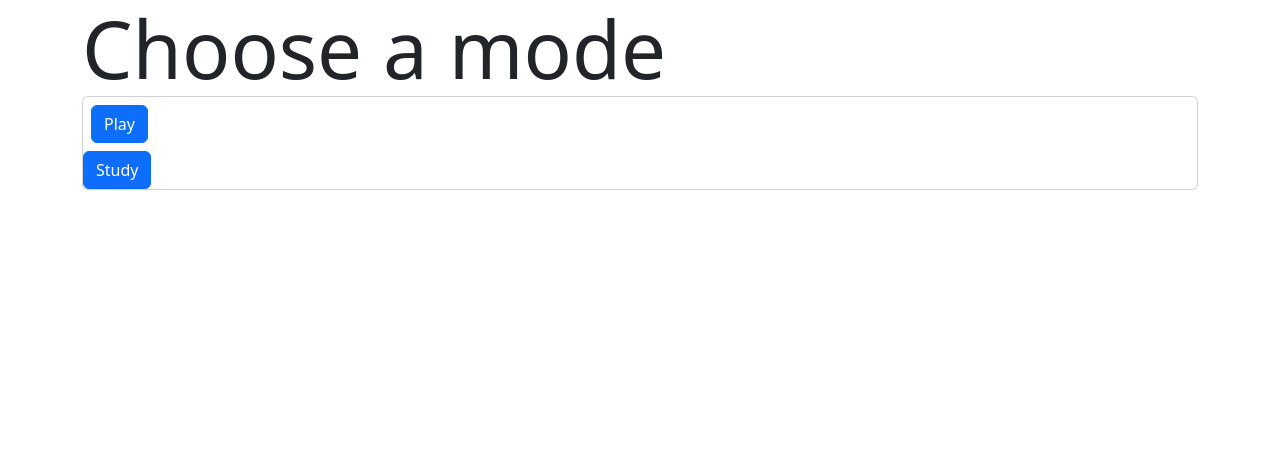
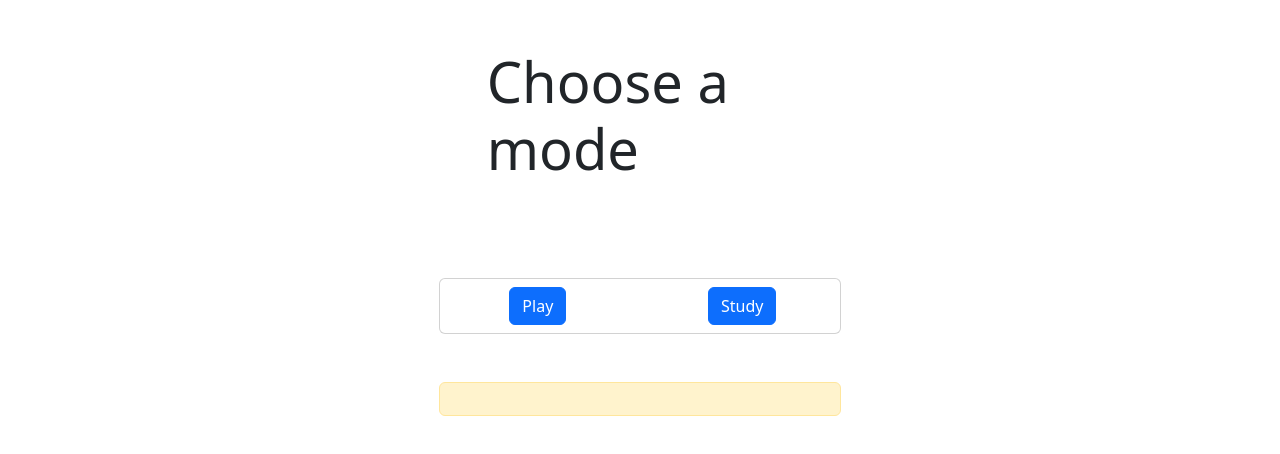
Before and after one commit to sulthan1866/Study-cards, a React (Vite) app in the folder Study cards/: page / in a window 1280 px wide. Shown: the top 454 px of the page. Built offline with nearby package versions, Linux system fonts and the light colour scheme.

Commit message:
count feature bug fixed(seen marks in study mode too) and a better home page to choose modes

```diff
--- a/Study cards/src/components/Card.tsx
+++ b/Study cards/src/components/Card.tsx
@@ -12,7 +12,7 @@ interface Props {
   onClick: () => void;
 }
 
-function Card({question,answer,value,onClick,qno,options,correct_option,tester}: Props) {
+function Card({question,answer,value,onClick,qno,options,correct_option,tester,length}: Props) {
 
   const [mess, setMess] = useState<string>("");
   const [option, setOption] = useState<string>("");
@@ -26,7 +26,7 @@ function Card({question,answer,value,onClick,qno,options,correct_option,tester}:
 
   const nocurser: React.CSSProperties = {
     cursor: "default",
-    height: 400,
+    height: 450,
 
     width: 400,
   };
@@ -49,11 +49,16 @@ function Card({question,answer,value,onClick,qno,options,correct_option,tester}:
 
 
   const showResult = ()=>{
-    if(qno>=length){
-      if(length/marks>3)setMess("Prepare well next time !!!!");
-      else if(length/marks>=2)setMess("Mid")
-      else if(length===marks)setMess("Excellent Great job :)")
-      else setMess("Good job")
+    const messElement=document.getElementById("mess");
+    if(qno>=length && tester){
+      if(length===marks){messElement?.classList.add("text-success") ;setMess(`${marks+" / "+length} Excellent Great job :)`)}
+        else if(length/marks<2){messElement?.classList.add("text-primary");setMess(`${marks+" / "+length} Good job !`)}
+        else if(length/marks<2.5){messElement?.classList.add("text-primary");setMess(`${marks+" / "+length} Cool !`)}
+
+      else {messElement?.classList.add("text-danger");setMess(`${marks+" / "+length} Prepare well next time !!!!`);}
+
+
+
     }
   }
 
@@ -128,7 +133,7 @@ function Card({question,answer,value,onClick,qno,options,correct_option,tester}:
             </li>
           </ul>
         )}
-        <p>
+        <p id="mess">
           {(tester)?(qno==1&&!value)?mess:(qno>=length)?mess:` marks = ${marks}`:mess}
         </p>
       </div>
--- a/Study cards/src/components/Chooser.tsx
+++ b/Study cards/src/components/Chooser.tsx
@@ -1,25 +1,56 @@
+
+
+
+
+
+
+
+
+
+import { useState } from "react";
 import { Link } from "react-router-dom";
 
 function Chooser() {
+  const [hover, setHover] = useState<string | null>(null);
+
   return (
     <>
-      <div className="container ">
+      <div className="container col-4">
         <div className="row">
-          <div className="display-1">Choose a mode</div>
+          <div className="display-4 d-flex justify-content-center m-5">
+            Choose a mode
+          </div>
         </div>
-        <div className="card ">
-          <div className="row">
-            <Link to={`/play`}>
-              <div className="">
-                <button className="btn btn-primary m-2">Play</button>
+        <div className="d-flex justify-content-center my-5">
+          <div className="card col-12 p-2">
+            <div className="row">
+              <div className="col d-flex justify-content-center">
+                <Link to={`/play`}>
+                  <button
+                    onMouseEnter={() => setHover("play")}
+                    onMouseLeave={() => setHover(null)}
+                    className="btn btn-primary"
+                  >
+                    Play
+                  </button>
+                </Link>
               </div>
-            </Link>
-            <Link to={`/study`}>
-              <div className="">
-                <button className="btn btn-primary">Study</button>
+              <div className="col d-flex justify-content-center">
+                <Link to={`/study`}>
+                  <button
+                    onMouseEnter={() => setHover("study")}
+                    onMouseLeave={() => setHover(null)}
+                    className="btn btn-primary"
+                  >
+                    Study
+                  </button>
+                </Link>
               </div>
-            </Link>
+            </div>
           </div>
+        </div>
+        <div className="alert alert-warning">
+          {(hover!=null)?hover == "play" ? "Test: mark will be counted and options can't be changed once answer is viewed" : "Study: No restrictions but still can choose answer and check if its right":""}
         </div>
       </div>
     </>
```
